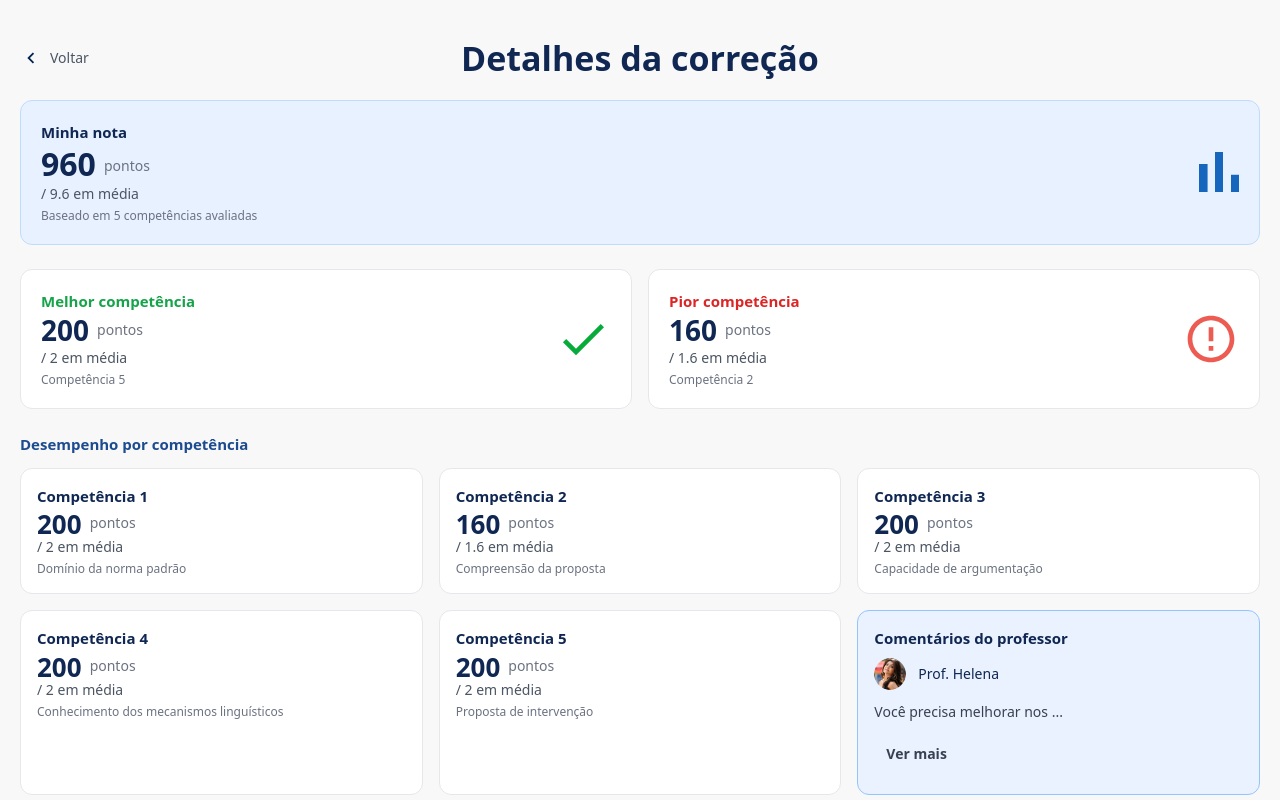
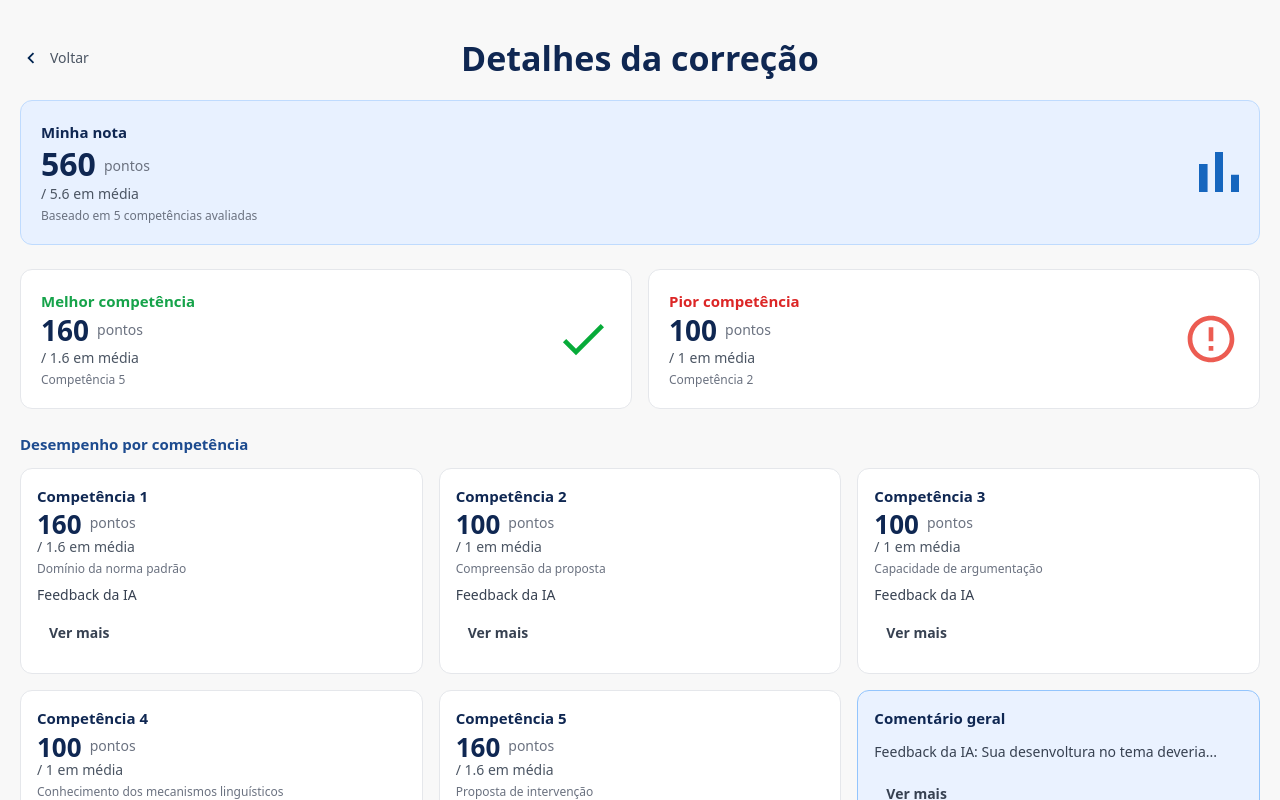
Before and after one commit to igoreor/escreva-mais-web, a Next.js app: page /student/classes/1/essays/1/correction-details in a window 1280 px wide. Shown: the top 800 px of the page. Built offline with nearby package versions, Linux system fonts and the light colour scheme.

Commit message:
feat: adicionar feedback da IA e modal para comentários no page.tsx

```diff
--- a/src/app/student/classes/[id]/essays/[correctionid]/correction-details/page.tsx
+++ b/src/app/student/classes/[id]/essays/[correctionid]/correction-details/page.tsx
@@ -1,5 +1,5 @@
 'use client';
-import React from 'react';
+import React, { useState } from 'react';
 import Image from 'next/image';
 import Link from 'next/link';
 import Button from '@/components/ui/Button';
@@ -11,7 +11,9 @@ interface CompetencyScore {
   maxScore: number;
   average: number;
   description: string;
+  aiComment?: string;
 }
+
 interface TeacherComment {
   id: number;
   teacherName: string;
@@ -21,26 +23,69 @@ interface TeacherComment {
 }
 
 const CorrectionDetailsPage: React.FC = () => {
-  // dados (mantive os seus)
-  const overallScore = { score: 960, average: 9.6, totalCompetencies: 5 };
+  // estados de modal
+  const [openModal, setOpenModal] = useState<null | { title: string; aiComment?: string; teacherComment?: string }>(null);
+
+  // dados
+  const overallScore = { score: 560, average: 5.6, totalCompetencies: 5 };
   const bestCompetency = {
     title: 'Melhor competência',
-    score: 200,
-    average: 2.0,
+    score: 160,
+    average: 1.6,
     competencyNumber: 5,
   };
   const worstCompetency = {
     title: 'Pior competência',
-    score: 160,
-    average: 1.6,
+    score: 100,
+    average: 1.0,
     competencyNumber: 2,
   };
   const competencyScores: CompetencyScore[] = [
-    { id: 1, title: 'Competência 1', score: 200, maxScore: 200, average: 2.0, description: 'Domínio da norma padrão' },
-    { id: 2, title: 'Competência 2', score: 160, maxScore: 200, average: 1.6, description: 'Compreensão da proposta' },
-    { id: 3, title: 'Competência 3', score: 200, maxScore: 200, average: 2.0, description: 'Capacidade de argumentação' },
-    { id: 4, title: 'Competência 4', score: 200, maxScore: 200, average: 2.0, description: 'Conhecimento dos mecanismos linguísticos' },
-    { id: 5, title: 'Competência 5', score: 200, maxScore: 200, average: 2.0, description: 'Proposta de intervenção' },
+    {
+      id: 1,
+      title: 'Competência 1',
+      score: 160,
+      maxScore: 200,
+      average: 1.6,
+      description: 'Domínio da norma padrão',
+      aiComment: 'Você precisa melhorar nos seguintes tópicos: ...',
+    },
+    {
+      id: 2,
+      title: 'Competência 2',
+      score: 100,
+      maxScore: 200,
+      average: 1.0,
+      description: 'Compreensão da proposta',
+      aiComment: 'Seria interessante se você modificasse a forma de abordar...',
+    },
+    {
+      id: 3,
+      title: 'Competência 3',
+      score: 100,
+      maxScore: 200,
+      average: 1.0,
+      description: 'Capacidade de argumentação',
+      aiComment: 'É necessário que haja mais exemplos concretos...',
+    },
+    {
+      id: 4,
+      title: 'Competência 4',
+      score: 100,
+      maxScore: 200,
+      average: 1.0,
+      description: 'Conhecimento dos mecanismos linguísticos',
+      aiComment: 'Modifique os erros que você cometeu em...',
+    },
+    {
+      id: 5,
+      title: 'Competência 5',
+      score: 160,
+      maxScore: 200,
+      average: 1.6,
+      description: 'Proposta de intervenção',
+      aiComment: 'Sua proposta não foi tão clara, veja mais...',
+    },
   ];
   const teacherComment: TeacherComment = {
     id: 1,
@@ -48,19 +93,17 @@ const CorrectionDetailsPage: React.FC = () => {
     teacherAvatar: '/images/image_2.png',
     comment: 'Você precisa melhorar nos ...',
     fullComment:
-      'Você precisa melhorar nos aspectos de coesão e coerência textual, além de trabalhar melhor a argumentação em alguns pontos específicos do texto.',
+      'Você precisa ser muito cuidadoso na hora de seguir o tema, pois essa foi a principal razão de sua nota não ser mais alta.',
   };
 
   // handlers
   const handleViewEssay = () => console.log('Navigating to essay view');
   const handleSavePDF = () => console.log('Saving PDF report');
-  const handleSeeMore = () => alert(teacherComment.fullComment); // troque por modal/rota se quiser
 
   return (
     <div className="min-h-screen w-full bg-[#f8f8f8]">
-      {/* container invisível que engloba tudo */}
       <div className="mx-auto w-full max-w-5x10 px-5 py-8 sm:py-10 space-y-6">
-        {/* header com título centralizado e voltar à esquerda */}
+        {/* header */}
         <div className="relative flex items-center justify-center">
           <Link
             href="/student/classes/${id}/essays"
@@ -141,30 +184,57 @@ const CorrectionDetailsPage: React.FC = () => {
                 </div>
                 <div className="text-sm text-gray-600">/ {c.average} em média</div>
                 <div className="mt-1 text-xs text-gray-500">{c.description}</div>
+
+                {c.aiComment && (
+                  <>
+                    <p className="mt-2 text-sm text-gray-700">Feedback da IA</p>
+                    <Button
+                      variant="ghost"
+                      size="sm"
+                      className="mt-1 px-0 text-blue-700 hover:underline"
+                      onClick={() =>
+                        setOpenModal({ title: `${c.title} - ${c.description}`, aiComment: c.aiComment })
+                      }
+                    >
+                      Ver mais
+                    </Button>
+                  </>
+                )}
               </div>
             ))}
 
-            {/* comentários do professor */}
+            {/* comentário geral */}
             <div className="rounded-xl border border-blue-300 bg-[#eaf2ff] p-4">
-              <p className="text-[15px] font-semibold text-[#0f2752]">Comentários do professor</p>
-              <div className="mt-2 flex items-center gap-3">
-                <Image
-                  src={teacherComment.teacherAvatar}
-                  alt="Professor"
-                  width={32}
-                  height={32}
-                  className="rounded-full"
-                />
-                <span className="text-sm text-[#0f2752]">{teacherComment.teacherName}</span>
-              </div>
-              <p className="mt-3 text-sm text-gray-700">
-                {teacherComment.comment}
-              </p>
+              <p className="text-[15px] font-semibold text-[#0f2752]">Comentário geral</p>
+              <p className="mt-3 text-sm text-gray-700">Feedback da IA: Sua desenvoltura no tema deveria...</p>
               <Button
                 variant="ghost"
                 size="sm"
                 className="mt-2 px-0 text-blue-700 hover:underline"
-                onClick={handleSeeMore}
+                onClick={() =>
+                  setOpenModal({
+                    title: 'Comentário geral',
+                    aiComment:
+                      'A sua desenvoltura no tema deveria ter sido melhor, por isso sua nota foi mais baixa.',
+                    teacherComment: teacherComment.fullComment,
+                  })
+                }
+              >
+                Ver mais
+              </Button>
+              <p className="mt-3 text-sm text-gray-700">Feedback da IA: Sua desenvoltura no tema deveria...</p>
+                            <Button
+                variant="ghost"
+                size="sm"
+                className="mt-2 px-0 text-blue-700 hover:underline"
+                onClick={() =>
+                  setOpenModal({
+                    title: 'Comentário geral',
+                    aiComment:
+                      'A sua desenvoltura no tema deveria ter sido melhor, por isso sua nota foi mais baixa.',
+                    teacherComment: teacherComment.fullComment,
+                  })
+                }
               >
                 Ver mais
               </Button>
@@ -174,14 +244,37 @@ const CorrectionDetailsPage: React.FC = () => {
 
         {/* ações */}
         <div className="flex flex-col sm:flex-row gap-3 justify-end">
-          <Button variant="outline" size="lg" onClick={handleViewEssay}>
-            Ver redação
-          </Button>
           <Button variant="primary" size="lg" onClick={handleSavePDF}>
             Salvar relatório em PDF
           </Button>
         </div>
       </div>
+
+      {/* Modal Pop Up */}
+      {openModal && (
+        <div className="fixed inset-0 z-50 flex items-center justify-center bg-black bg-opacity-40">
+          <div className="bg-white rounded-xl shadow-lg p-6 w-full max-w-lg">
+            <h2 className="text-lg font-semibold text-[#0f2752] mb-4">{openModal.title}</h2>
+            {openModal.aiComment && (
+              <>
+                <p className="text-sm font-semibold text-[#0f2752]">Feedback da IA</p>
+                <p className="text-sm text-gray-700 mb-4">{openModal.aiComment}</p>
+              </>
+            )}
+            {openModal.teacherComment && (
+              <>
+                <p className="text-sm font-semibold text-[#0f2752]">Feedback do professor</p>
+                <p className="text-sm text-gray-700">{openModal.teacherComment}</p>
+              </>
+            )}
+            <div className="flex justify-end mt-6">
+              <Button variant="primary" onClick={() => setOpenModal(null)}>
+                Voltar
+              </Button>
+            </div>
+          </div>
+        </div>
+      )}
     </div>
   );
 };
```
